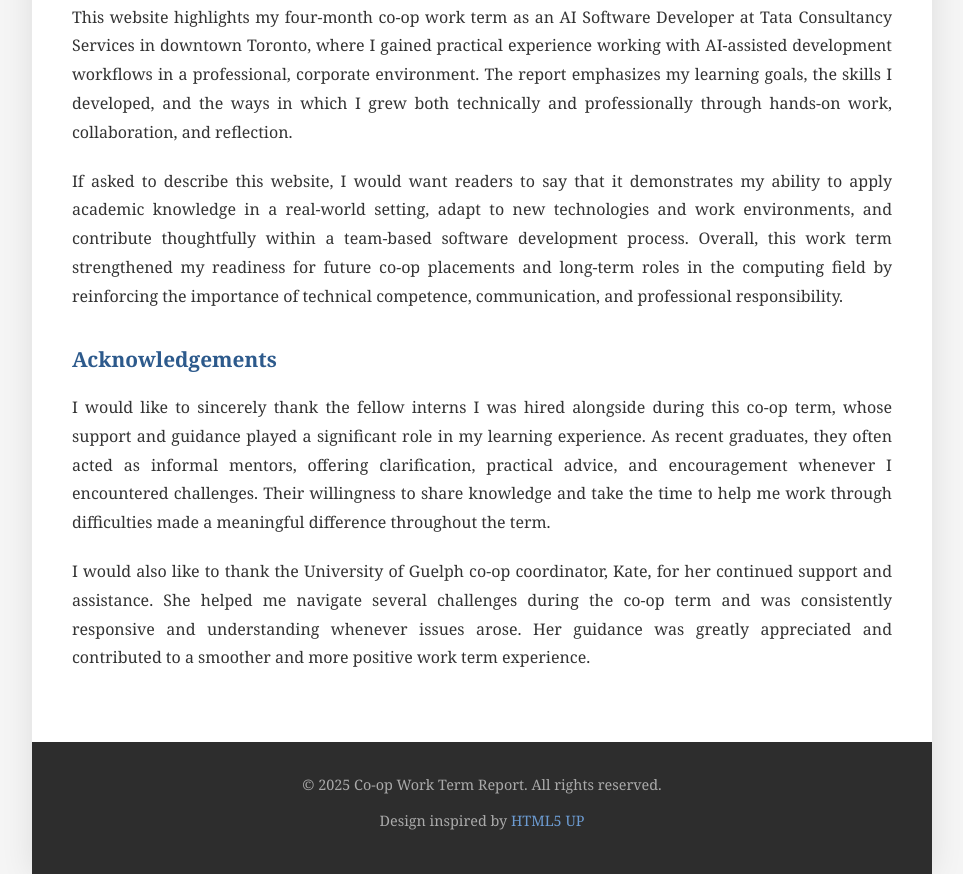
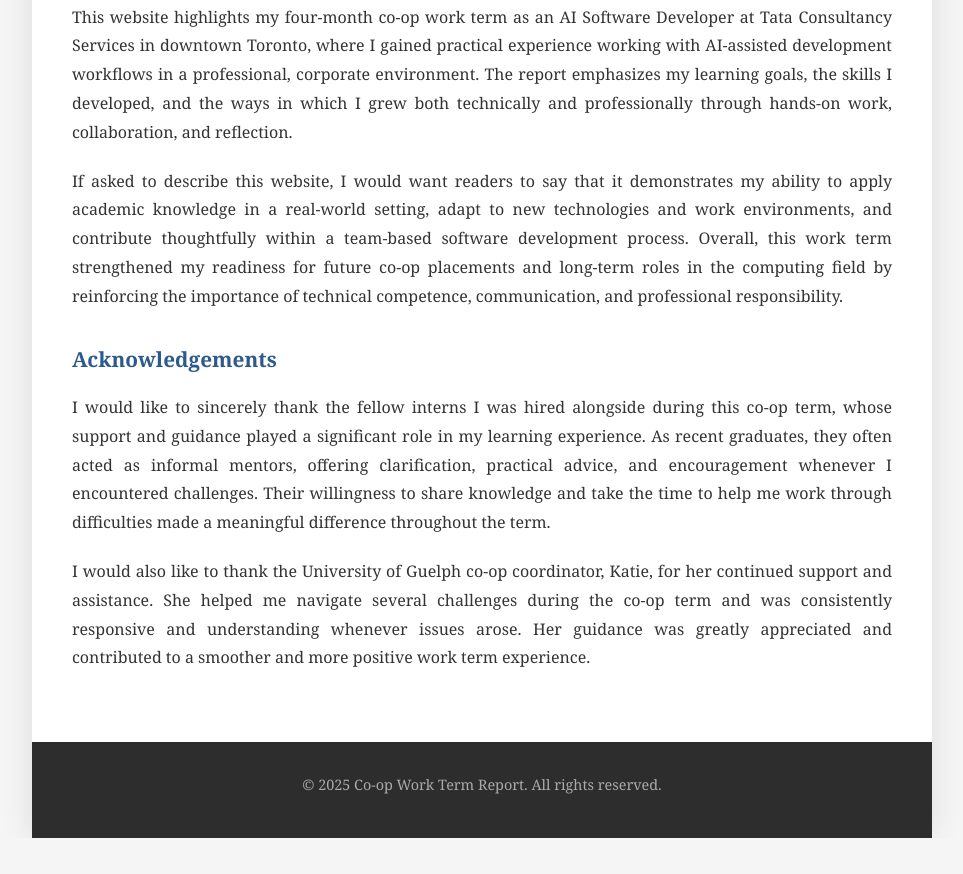
Before and after one commit to TheS0ftwareGuy/WT2S, a plain HTML site: page index.html in a window 1280 px wide. Shown: the part 3897-4771 px from the top of the page, without its empty margins (158-1121 px from the left). After the commit the page ends 4735 px from the top, so only its background shows below. Drawn offline with Linux system fonts and the light colour scheme.

Commit message:
Correct name of co-op coordinator in acknowledgements

```diff
--- a/index.html
+++ b/index.html
@@ -225,13 +225,12 @@
 
             <p>I would like to sincerely thank the fellow interns I was hired alongside during this co-op term, whose support and guidance played a significant role in my learning experience. As recent graduates, they often acted as informal mentors, offering clarification, practical advice, and encouragement whenever I encountered challenges. Their willingness to share knowledge and take the time to help me work through difficulties made a meaningful difference throughout the term.</p>
 
-            <p>I would also like to thank the University of Guelph co-op coordinator, Kate, for her continued support and assistance. She helped me navigate several challenges during the co-op term and was consistently responsive and understanding whenever issues arose. Her guidance was greatly appreciated and contributed to a smoother and more positive work term experience.</p>
+            <p>I would also like to thank the University of Guelph co-op coordinator, Katie, for her continued support and assistance. She helped me navigate several challenges during the co-op term and was consistently responsive and understanding whenever issues arose. Her guidance was greatly appreciated and contributed to a smoother and more positive work term experience.</p>
 
         </section>
 
         <footer>
             <p>&copy; 2025 Co-op Work Term Report. All rights reserved.</p>
-            <p>Design inspired by <a href="https://html5up.net" target="_blank">HTML5 UP</a></p>
         </footer>
     </div>
 </body>
```
